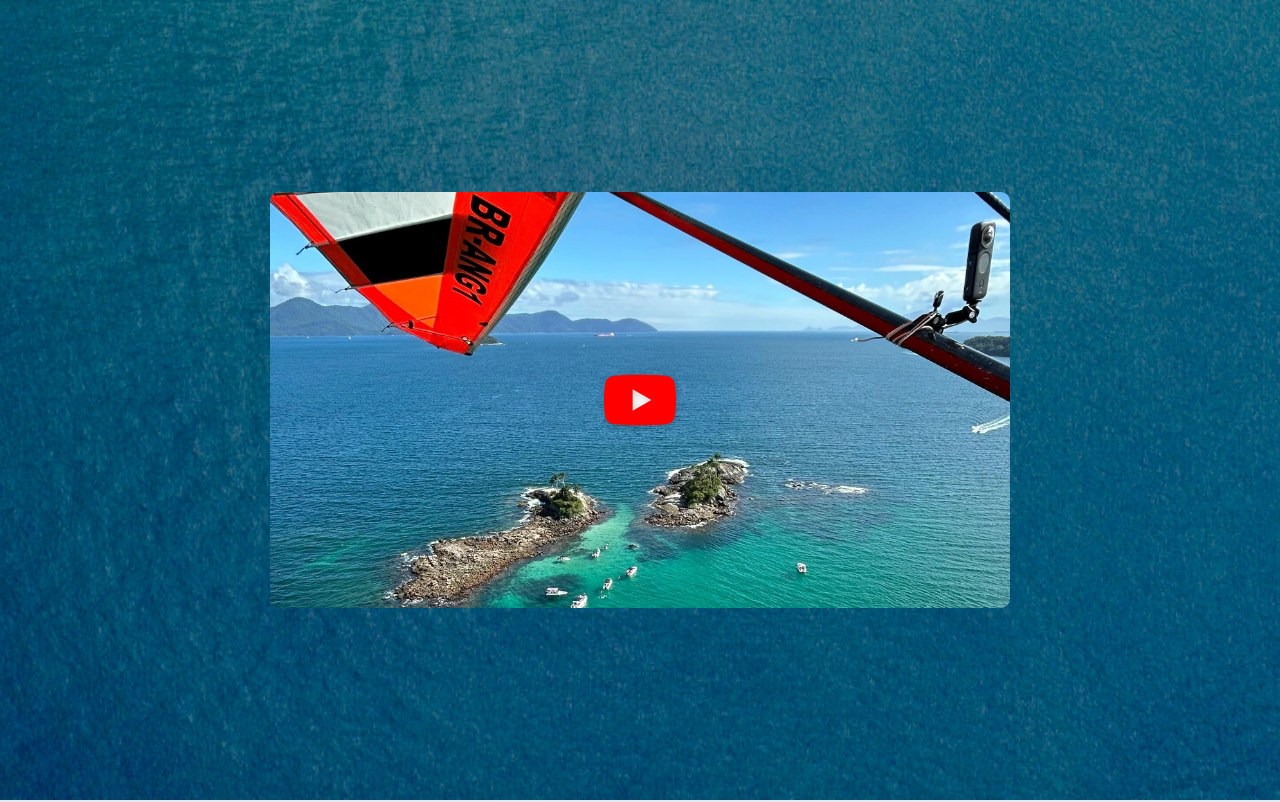
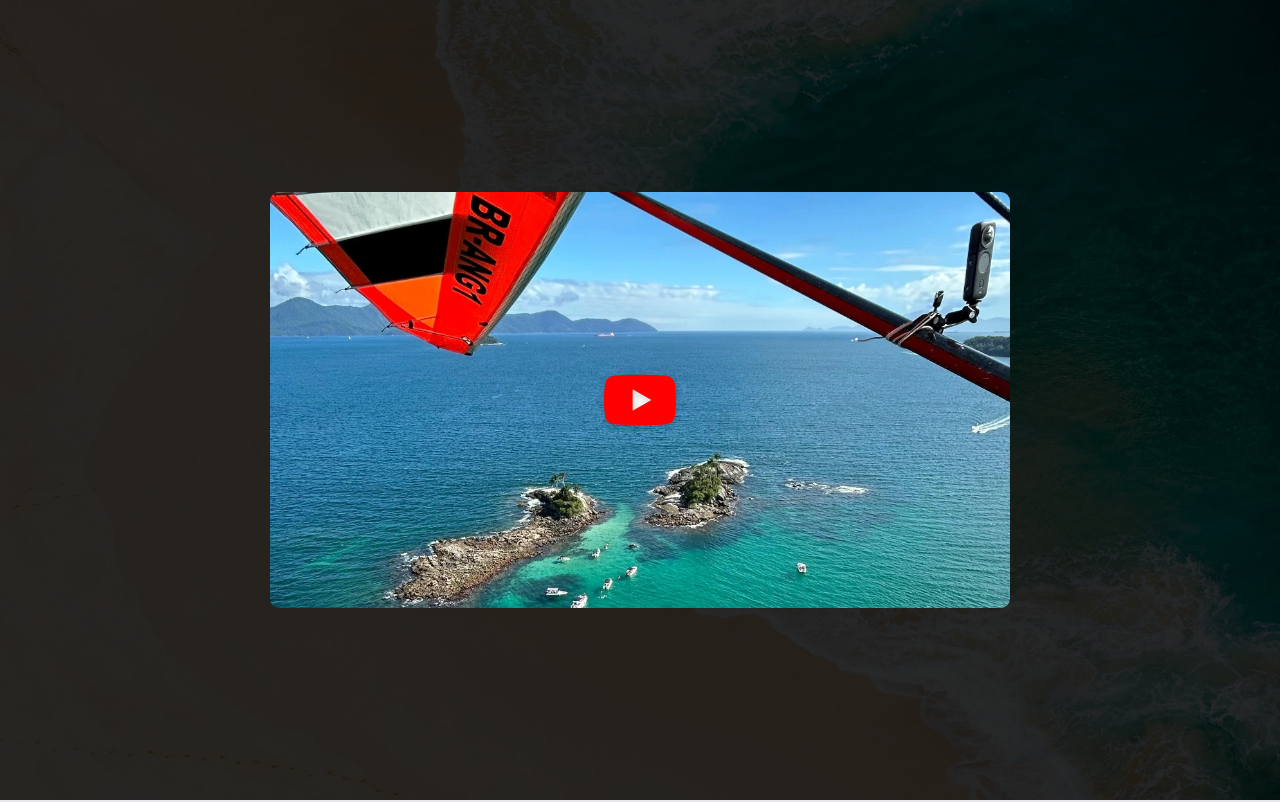
Before and after one commit to nierobs/decolar, a website: page index.html in a window 1280 px wide. Shown: the top 802 px of the page. Drawn offline with Linux system fonts and the light colour scheme.

Commit message:
Update hero background

```diff
--- a/styles/scss/_variables.scss
+++ b/styles/scss/_variables.scss
@@ -1,5 +1,5 @@
-$header_background: url(../../images/sea.webp) center top / cover no-repeat hsl(240, 16%, 20%);
-$header_background_overlay: rgba(0, 0, 0, 0.2);
+$header_background: url(../../images/beach.webp) center top / cover no-repeat;
+$header_background_overlay: rgba(0, 0, 0, 0.84);
 $header_font: Archivo, sans-serif;
 $header_font-stretch: 108%;
 $header_letter-spacing: 0.0625rem;
```
Also changed, not shown: images/beach.webp (added), images/sea.webp (deleted), styles/css/style.css, 1 other file.
